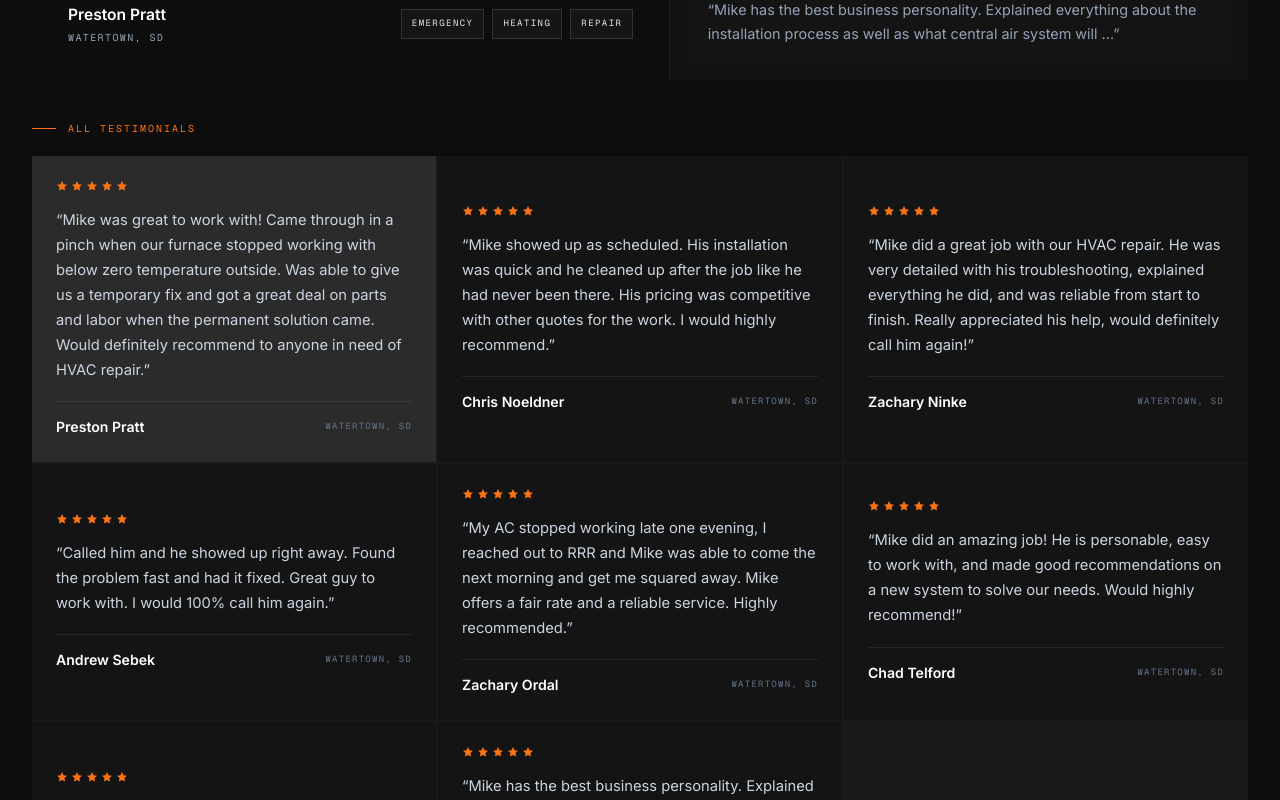
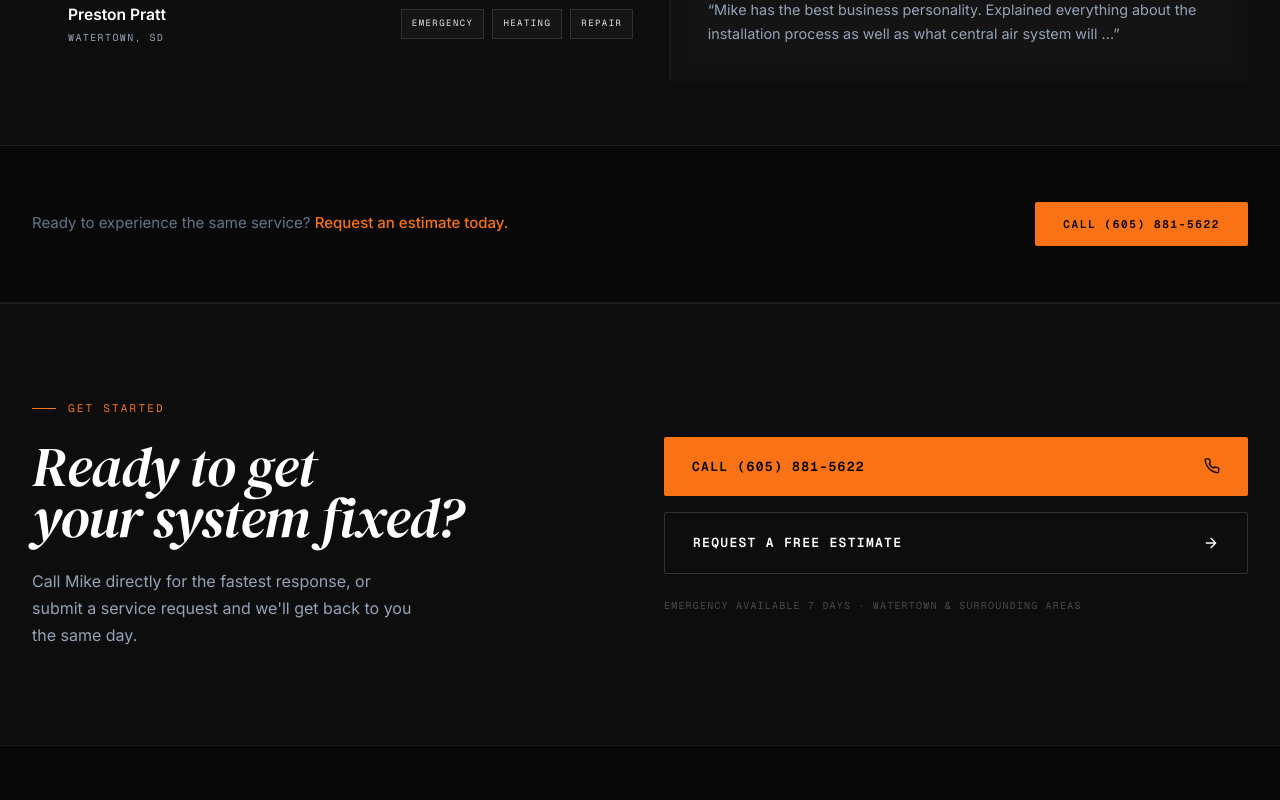
Before and after one commit to steinbros1012/RRR-HVAC, a Next.js app: page /reviews in a window 1280 px wide. Shown: the part 1940-2740 px from the top of the page. Built offline with nearby package versions, Linux system fonts and the light colour scheme.

Commit message:
fix: remove redundant testimonial grid

```diff
--- a/src/components/ReviewsExperience.tsx
+++ b/src/components/ReviewsExperience.tsx
@@ -285,72 +285,6 @@ export default function ReviewsExperience({ reviews }: { reviews: Review[] }) {
           </div>
         </div>
 
-        <div style={{ marginTop: "2.5rem" }}>
-          <div className="flex items-center gap-3 mb-5">
-            <div className="w-6 h-px" style={{ background: "#F97316" }} />
-            <span
-              className="font-mono uppercase"
-              style={{ fontSize: "10px", letterSpacing: "0.2em", color: "#F97316" }}
-            >
-              All Testimonials
-            </span>
-          </div>
-
-          <div className="grid md:grid-cols-2 xl:grid-cols-3" style={{ gap: "2px", background: "rgba(255,255,255,0.05)" }}>
-            {filteredReviews.map((review) => (
-              <button
-                key={review.name}
-                type="button"
-                onClick={() => handleReviewSelect(review.name)}
-                style={{
-                  background: review.name === activeReview.name ? "rgba(255,255,255,0.08)" : "#141414",
-                  padding: "1.5rem",
-                  textAlign: "left",
-                  border: "none",
-                  transition: "background 0.18s, transform 0.18s",
-                }}
-              >
-                <div style={{ marginBottom: "1rem" }}>
-                  <StarRow size={12} />
-                </div>
-                <p
-                  className="font-body"
-                  style={{
-                    fontSize: "0.92rem",
-                    color: "#CBD5E1",
-                    lineHeight: 1.7,
-                    marginBottom: "1.15rem",
-                  }}
-                >
-                  &ldquo;{review.text}&rdquo;
-                </p>
-                <div
-                  style={{
-                    display: "flex",
-                    alignItems: "center",
-                    justifyContent: "space-between",
-                    gap: "1rem",
-                    borderTop: "1px solid rgba(255,255,255,0.08)",
-                    paddingTop: "0.9rem",
-                  }}
-                >
-                  <span
-                    className="font-body"
-                    style={{ fontSize: "0.88rem", fontWeight: 600, color: "#FFFFFF" }}
-                  >
-                    {review.name}
-                  </span>
-                  <span
-                    className="font-mono uppercase"
-                    style={{ fontSize: "9px", letterSpacing: "0.14em", color: "#64748B" }}
-                  >
-                    {review.location}
-                  </span>
-                </div>
-              </button>
-            ))}
-          </div>
-        </div>
       </div>
     </section>
   );
```
